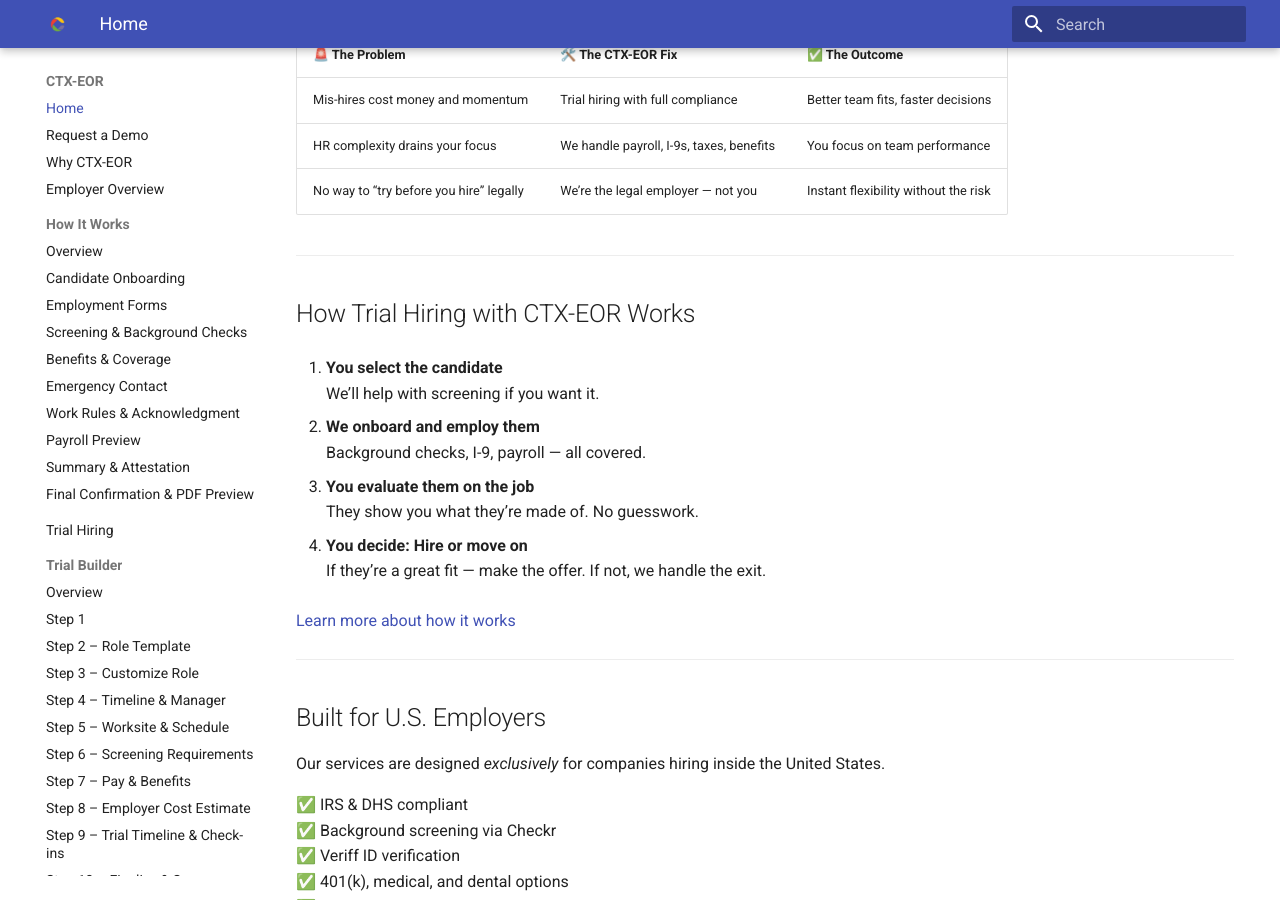
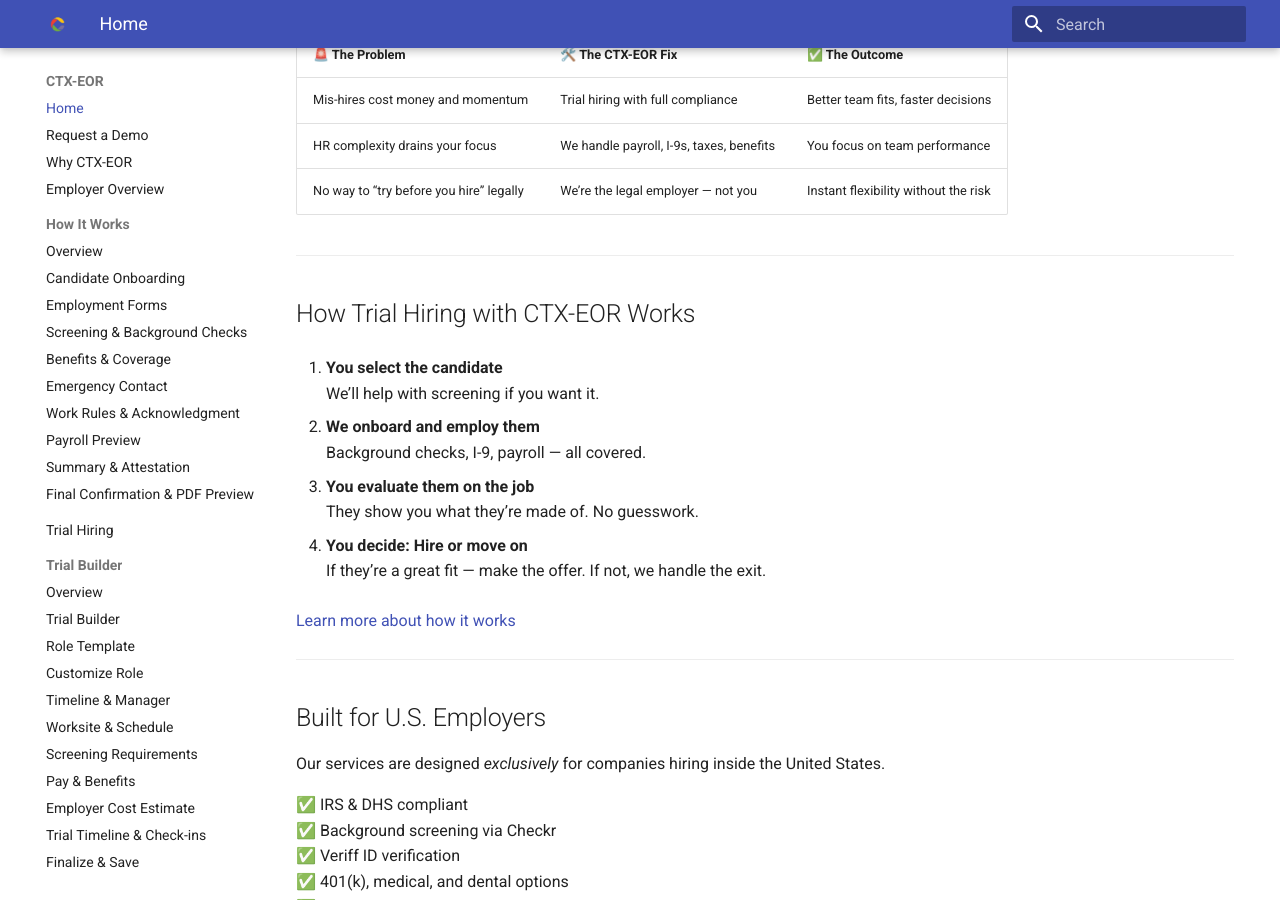
Before and after one commit to cirrusflyer275ds/ctx-eor-site, an MkDocs documentation site: the page built from docs/index.md, in a window 1280 px wide and 900 px high, scrolled down 383 px. Built offline with MkDocs 1.6.1 and Material for MkDocs 9.7.7, drawn with Linux system fonts in a browser that asks for light colours.

Commit message:
Update mkdocs.yml

```diff
--- a/mkdocs.yml
+++ b/mkdocs.yml
@@ -44,16 +44,16 @@
   - Trial Hiring: trial-hiring.md
   - Trial Builder:
       - Overview: trial-builder.md
-      - Step 1: trial-builder-step1.md
-      - Step 2 – Role Template: trial-builder-step2.md
-      - Step 3 – Customize Role: trial-builder-step3.md
-      - Step 4 – Timeline & Manager: trial-builder-step4.md
-      - Step 5 – Worksite & Schedule: trial-builder-step5.md
-      - Step 6 – Screening Requirements: trial-builder-step6.md
-      - Step 7 – Pay & Benefits: trial-builder-step7.md
-      - Step 8 – Employer Cost Estimate: trial-builder-step8.md
-      - Step 9 – Trial Timeline & Check-ins: trial-builder-step9.md
-      - Step 10 – Finalize & Save: trial-builder-step10.md
+      - Trial Builder: trial-builder-step1.md
+      - Role Template: trial-builder-step2.md
+      - Customize Role: trial-builder-step3.md
+      - Timeline & Manager: trial-builder-step4.md
+      - Worksite & Schedule: trial-builder-step5.md
+      - Screening Requirements: trial-builder-step6.md
+      - Pay & Benefits: trial-builder-step7.md
+      - Employer Cost Estimate: trial-builder-step8.md
+      - Trial Timeline & Check-ins: trial-builder-step9.md
+      - Finalize & Save: trial-builder-step10.md
   - Fine-Tune Production Worker: fine-tune-production-worker.md
   - Evaluation-Checkpoints: evaluation-checkpoints.md
   - Save Trial: save-and-share.md
```
